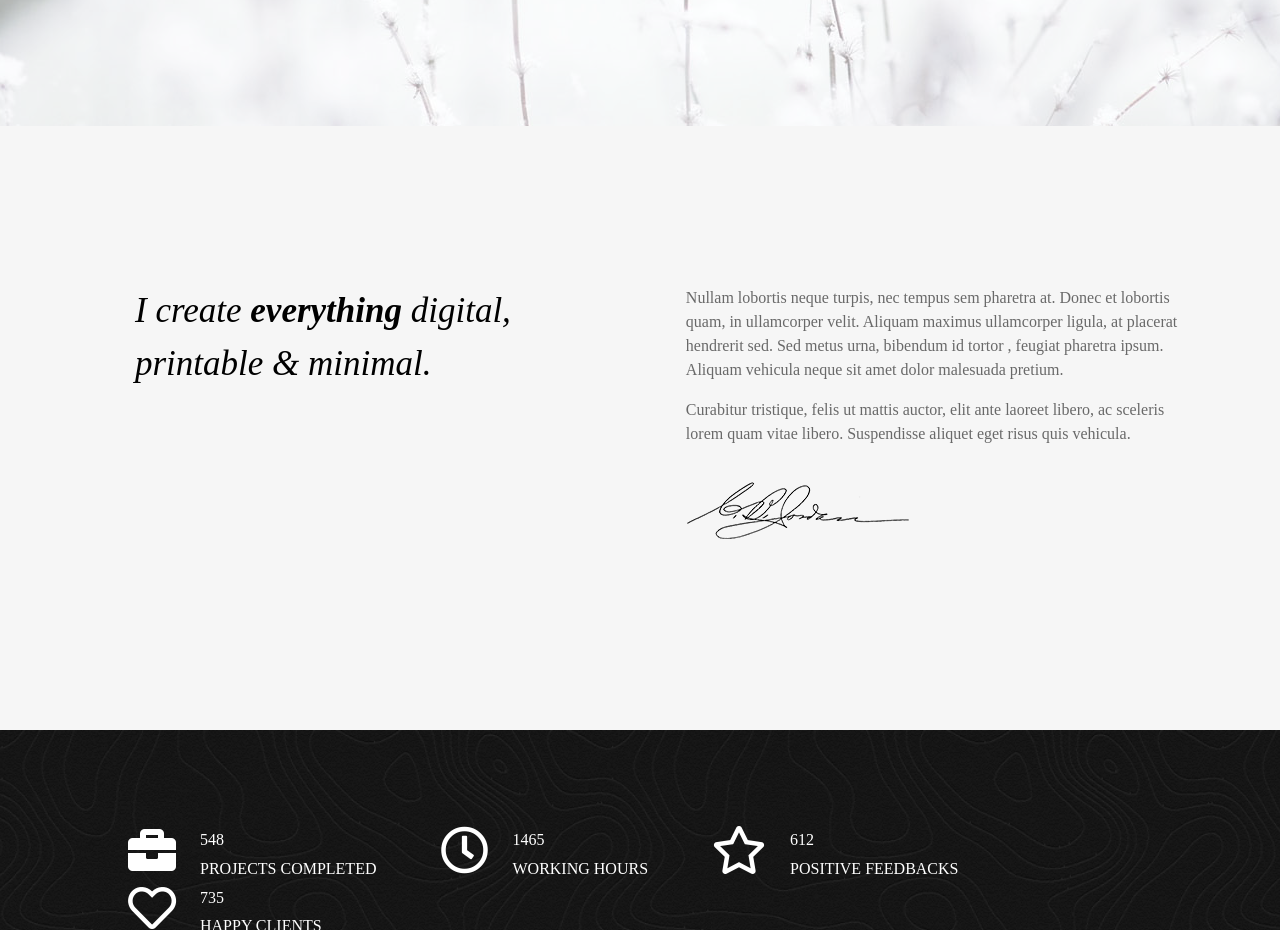
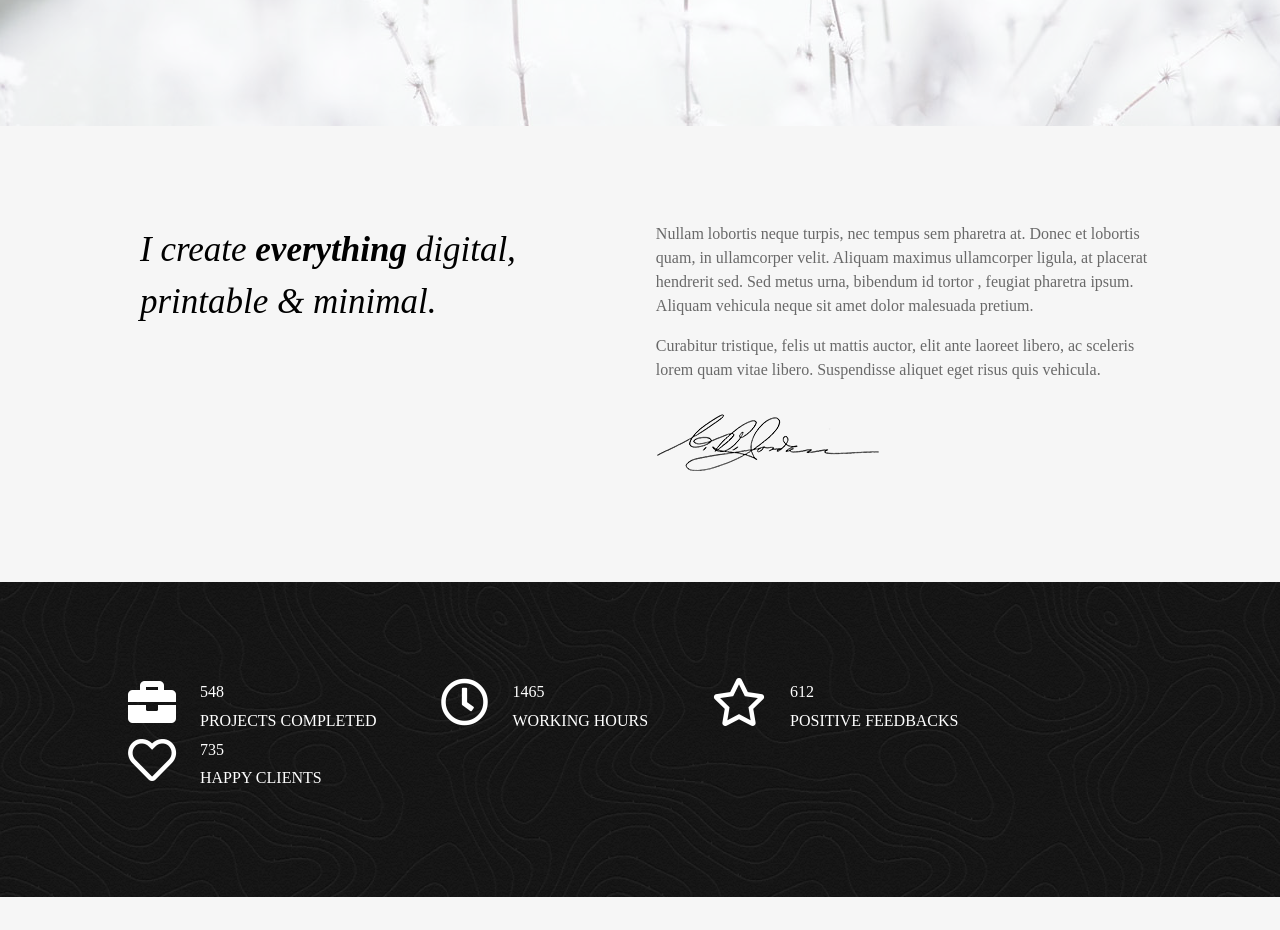
Before and after one commit to Fukkatsumi/Snow, a plain HTML site: page index.html in a window 1280 px wide. Shown: the part 540-1470 px from the top of the page. Drawn offline with Linux system fonts and the light colour scheme.

Commit message:
Fixed "About" section

```diff
--- a/index.html
+++ b/index.html
@@ -17,17 +17,20 @@
 </nav>
 <header></header>
 <section id="About">
-    <div  class="left_column">
+    <div  class="column left_column">
         <p><i>I create <b>everything</b> digital, <br>printable & minimal.</i></p>
     </div>
-    <div  class="right_column">
+    <div  class="column right_column">
         <p>Nullam lobortis neque turpis, nec tempus sem pharetra at. Donec et lobortis
             quam, in ullamcorper velit. Aliquam maximus ullamcorper ligula, at placerat
             hendrerit sed. Sed metus urna, bibendum id tortor , feugiat pharetra ipsum.
         Aliquam vehicula neque sit amet dolor malesuada pretium.</p>
         <p>Curabitur tristique, felis ut mattis auctor, elit ante laoreet libero, ac sceleris
-            lorem quam vitae libero. Suspendisse aliquet eget risus quis vehicula.</p>
-    <div> <img src="images/signature.png" alt="sign" width="223" height="57"></div>
+            lorem quam vitae libero. Suspendisse aliquet eget risus quis vehicula.
+        </p>
+        <p>
+        <img src="images/signature.png" alt="sign" width="223" height="57">
+        </p>
     </div>
 </section>
 <section id="Numbers">
--- a/style.css
+++ b/style.css
@@ -41,29 +41,32 @@ section {
 
 #About{
     background-color: #f6f6f6;
+
+    margin-top: 1em;
     text-align: left;
 }
 
 #About img {
-    position: center;
-    padding-top: 20px;
+    padding-top: 1em;
+}
+
+#About .column {
+    line-height: 1.5em;
+    margin-left: 4em;
+    margin-right: 4em;
+    margin-bottom: -1em;
 }
 
 .left_column {
+    float: left;
     font-size: 35px;
-    float: left;
-    padding: 5em;
-    line-height: 1.5em;
-}
-
-.left_column p {
-    margin-top: -80px;
-    margin-left: -40px;
+    margin-top: -0.5em;
+    padding-bottom: 3em;
 }
 
 .right_column {
-    padding: 5em;
-    line-height: 1.5em;
+    padding-right: 4em;
+    padding-left: 4em;
     color: #696969;
 }
 
@@ -77,16 +80,16 @@ section {
     overflow: auto;
 }
 
-div.column {
+#Numbers div.column {
     float: left;
 }
 
-div.icon {
+#Numbers div.icon {
     float: left;
     padding-right: 1.5em;
 }
 
-div.text {
+#Numbers div.text {
     float: right;
     margin-right: 4em;
 }
```
